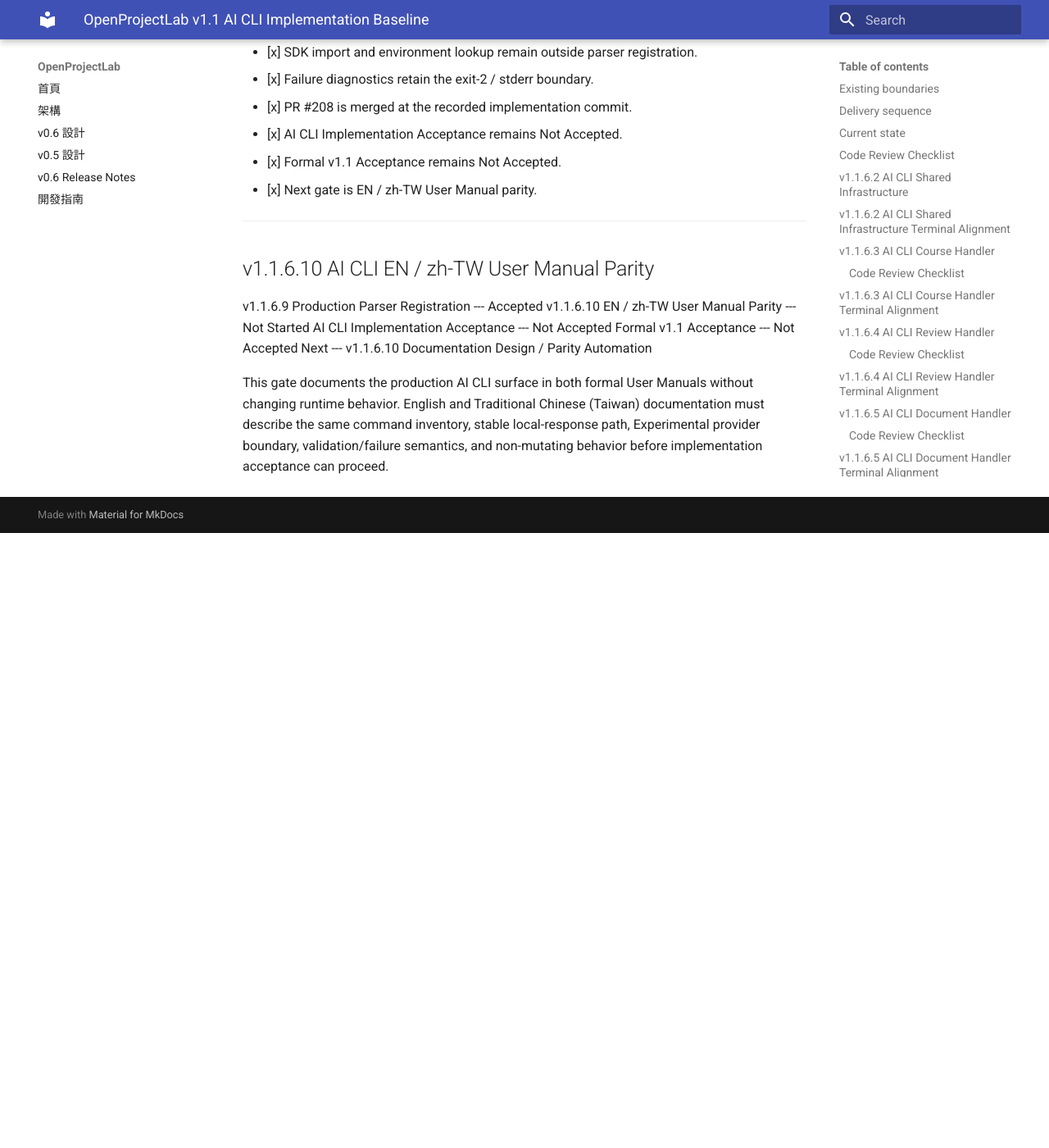
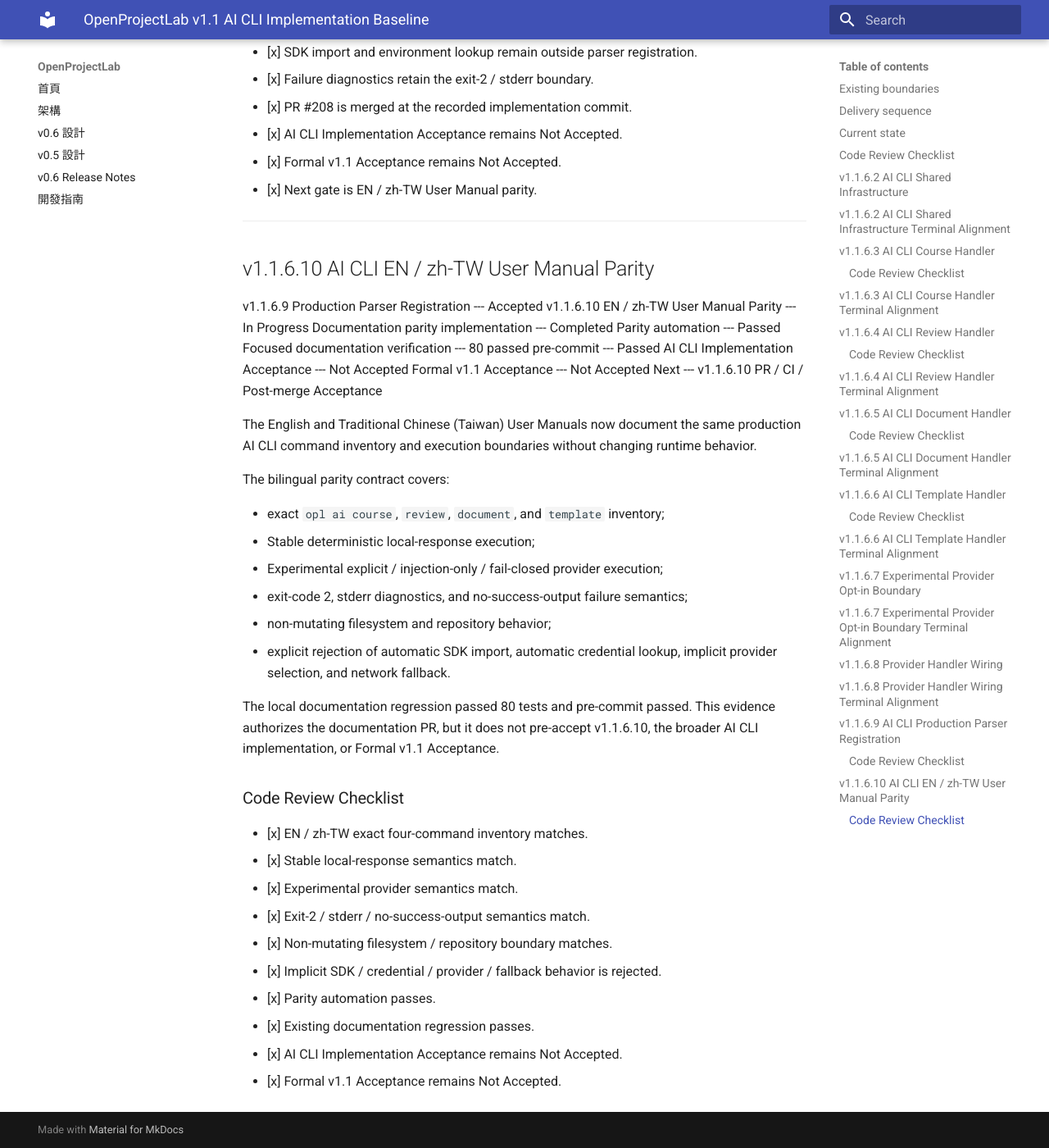
Before and after one commit to khwang1964/OpenProjectLab, an MkDocs documentation site: the page built from docs/releases/v1.1-ai-cli-implementation.md, in a window 1280 px wide and 1400 px high, scrolled down 7726 px. Shown: the whole window at 82% size. Built offline with MkDocs 1.6.1 and Material for MkDocs 9.7.7, drawn with Linux system fonts in a browser that asks for light colours; before the commit the page ends 8376 px from its top, so only the background shows below that.

Commit message:
docs: add v1.1 ai cli bilingual manual parity (#210)

```diff
--- a/docs/releases/v1.1-ai-cli-implementation.md
+++ b/docs/releases/v1.1-ai-cli-implementation.md
@@ -346,13 +346,42 @@
 ## v1.1.6.10 AI CLI EN / zh-TW User Manual Parity
 
 v1.1.6.9 Production Parser Registration --- Accepted
-v1.1.6.10 EN / zh-TW User Manual Parity --- Not Started
+v1.1.6.10 EN / zh-TW User Manual Parity --- In Progress
+Documentation parity implementation --- Completed
+Parity automation --- Passed
+Focused documentation verification --- 80 passed
+pre-commit --- Passed
 AI CLI Implementation Acceptance --- Not Accepted
 Formal v1.1 Acceptance --- Not Accepted
-Next --- v1.1.6.10 Documentation Design / Parity Automation
+Next --- v1.1.6.10 PR / CI / Post-merge Acceptance
 
-This gate documents the production AI CLI surface in both formal User Manuals
-without changing runtime behavior. English and Traditional Chinese (Taiwan)
-documentation must describe the same command inventory, stable local-response
-path, Experimental provider boundary, validation/failure semantics, and
-non-mutating behavior before implementation acceptance can proceed.
+The English and Traditional Chinese (Taiwan) User Manuals now document the
+same production AI CLI command inventory and execution boundaries without
+changing runtime behavior.
+
+The bilingual parity contract covers:
+
+- exact `opl ai course`, `review`, `document`, and `template` inventory;
+- Stable deterministic local-response execution;
+- Experimental explicit / injection-only / fail-closed provider execution;
+- exit-code 2, stderr diagnostics, and no-success-output failure semantics;
+- non-mutating filesystem and repository behavior;
+- explicit rejection of automatic SDK import, automatic credential lookup,
+  implicit provider selection, and network fallback.
+
+The local documentation regression passed 80 tests and pre-commit passed.
+This evidence authorizes the documentation PR, but it does not pre-accept
+v1.1.6.10, the broader AI CLI implementation, or Formal v1.1 Acceptance.
+
+### Code Review Checklist
+
+- [x] EN / zh-TW exact four-command inventory matches.
+- [x] Stable local-response semantics match.
+- [x] Experimental provider semantics match.
+- [x] Exit-2 / stderr / no-success-output semantics match.
+- [x] Non-mutating filesystem / repository boundary matches.
+- [x] Implicit SDK / credential / provider / fallback behavior is rejected.
+- [x] Parity automation passes.
+- [x] Existing documentation regression passes.
+- [x] AI CLI Implementation Acceptance remains Not Accepted.
+- [x] Formal v1.1 Acceptance remains Not Accepted.
```
Also changed, not shown: CHANGELOG.md (+14 -0 lines), docs/HISTORY.md (+43 -0 lines), docs/roadmap.md (+12 -2 lines), docs/user-guide/en/cli.md (+38 -0 lines), docs/user-guide/zh-TW/cli.md (+35 -0 lines), 1 other file.
